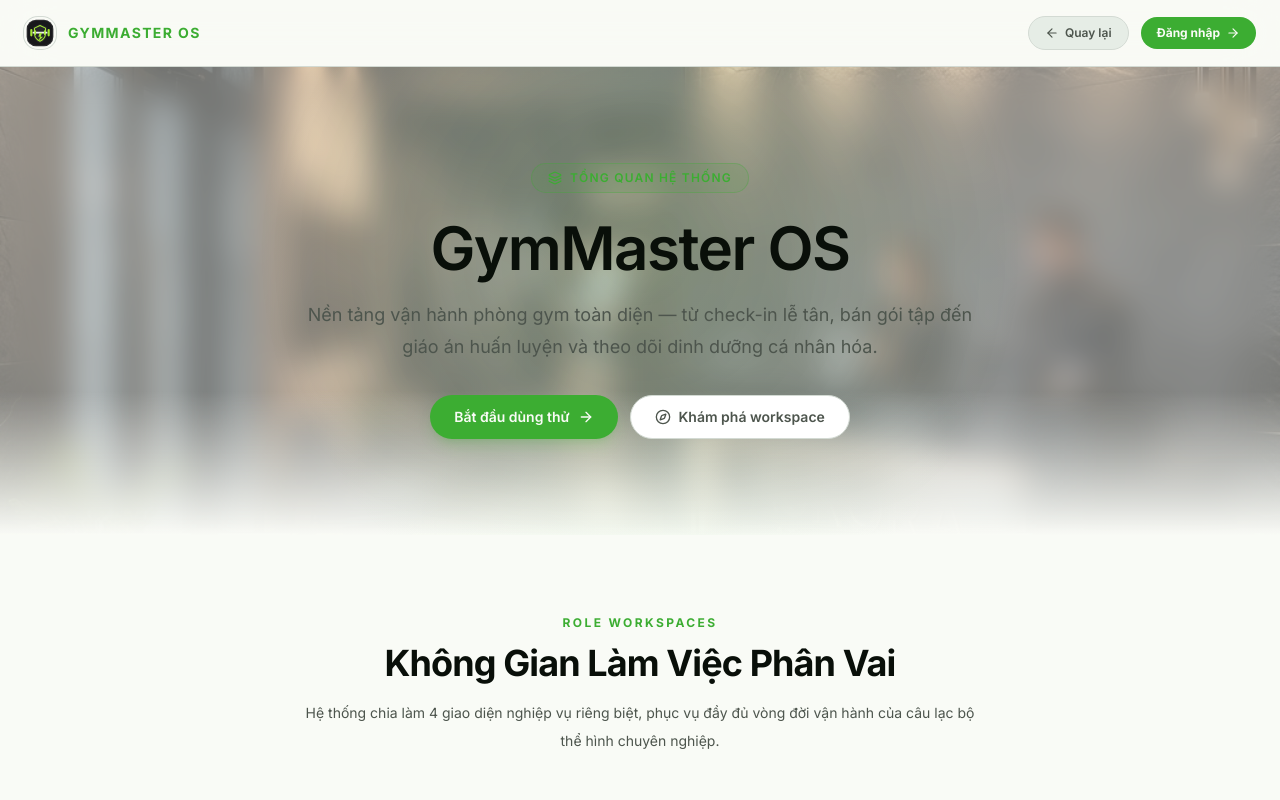
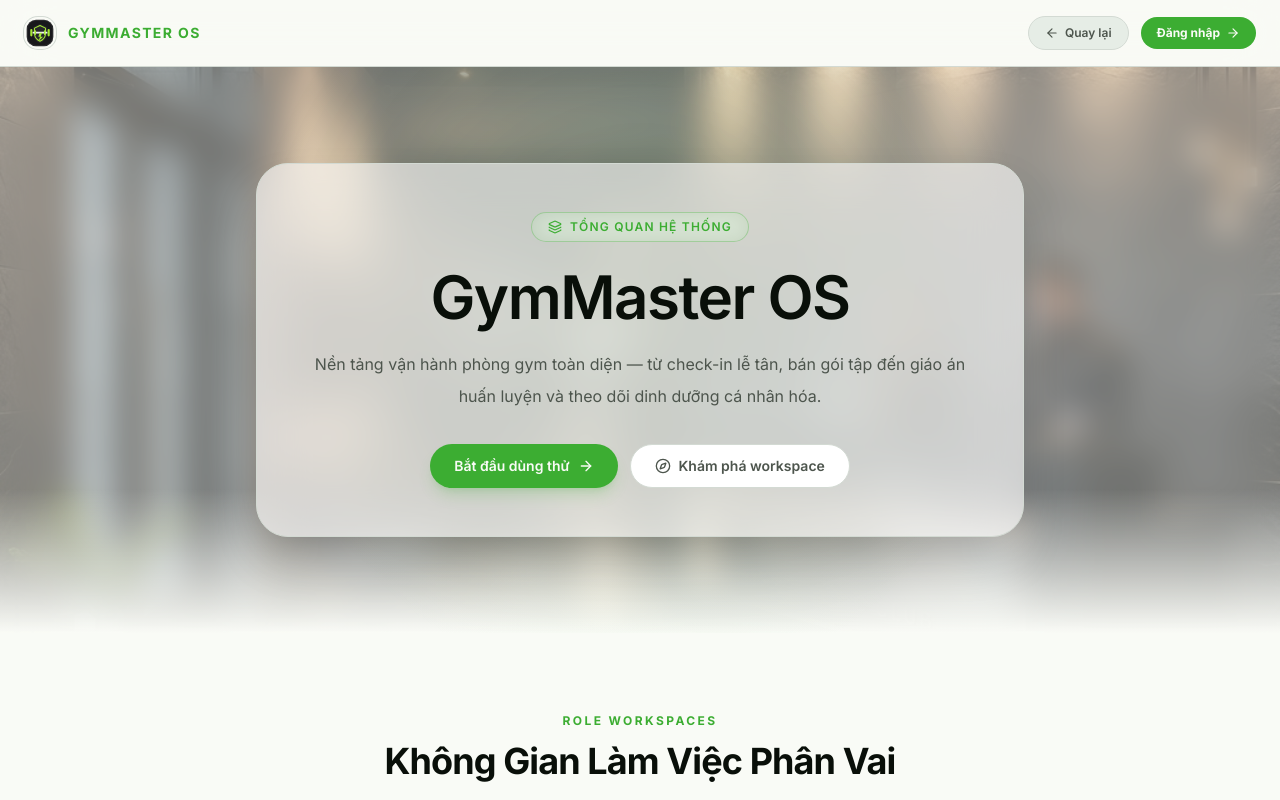
Before and after one commit to SWP391-GymMaster/GymMaster-frontend, a Next.js app: page /about in a window 1280 px wide. Shown: the top 800 px of the page. Built offline with nearby package versions, Linux system fonts and the light colour scheme; no server answers.

Commit message:
style(fe-about): wrap about page hero content inside a centered premium glassmorphic card for optimal contrast

```diff
--- a/src/app/(auth)/about/page.tsx
+++ b/src/app/(auth)/about/page.tsx
@@ -276,7 +276,7 @@ export default function AboutPage() {
           }}
         />
 
-        <div className="relative z-20 mx-auto max-w-3xl">
+        <div className="relative z-20 mx-auto max-w-3xl rounded-[2rem] border border-border bg-card/60 p-8 md:p-12 backdrop-blur-xl shadow-2xl">
           <div className="mb-6 inline-flex items-center gap-2 rounded-full border border-primary/30 bg-primary/10 px-4 py-1.5 text-xs font-semibold uppercase tracking-widest text-primary backdrop-blur-md">
             <Layers className="size-3.5" />
             Tổng quan hệ thống
@@ -286,9 +286,8 @@ export default function AboutPage() {
             GymMaster OS
           </h1>
 
-          <p className="mx-auto mt-5 max-w-2xl text-lg leading-8 text-muted-foreground">
-            Nền tảng vận hành phòng gym toàn diện — từ check-in lễ tân, bán gói
-            tập đến giáo án huấn luyện và theo dõi dinh dưỡng cá nhân hóa.
+          <p className="mx-auto mt-5 max-w-2xl text-base leading-8 text-muted-foreground">
+            Nền tảng vận hành phòng gym toàn diện — từ check-in lễ tân, bán gói tập đến giáo án huấn luyện và theo dõi dinh dưỡng cá nhân hóa.
           </p>
 
           <div className="mt-8 flex flex-wrap items-center justify-center gap-3">
```
